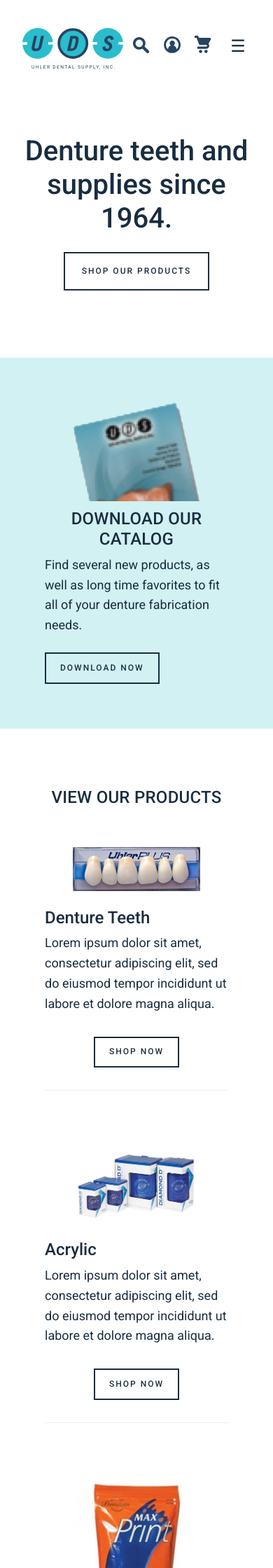
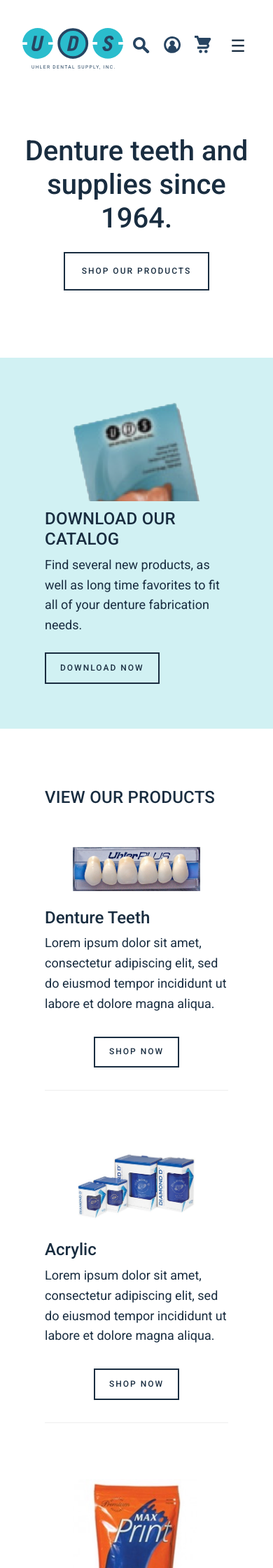
Before and after one commit to brodieaustin/uhlerdental-prototype, a Jekyll site: the page built from index.html, in a window 390 px wide. Shown: the top 2240 px of the page at 70% size. Built offline with Jekyll 4.4.1, drawn with Linux system fonts in a browser that asks for light colours.

Commit message:
responsive homepage tweaks

```diff
--- a/assets/css/styles.css
+++ b/assets/css/styles.css
@@ -47,8 +47,7 @@ main {
   position: relative;
   max-width: 64rem;
   margin: 0 auto;
-  padding: 2rem;
-  z-index: 500; }
+  padding: 2rem; }
   @media screen and (min-width: 736px) {
     .container.flex-container {
       display: flex;
@@ -368,11 +367,7 @@ input, select {
   padding: 4rem; }
 
 .homepage-section h2 {
-  font-weight: 500;
-  text-align: center; }
-  @media screen and (min-width: 736px) {
-    .homepage-section h2 {
-      text-align: left; } }
+  font-weight: 500; }
 
 .homepage-section p {
   font-size: 1.125rem; }
@@ -558,13 +553,11 @@ input, select {
 .product-previews {
   list-style: none;
   margin: 0;
-  padding: 0; }
-  @media screen and (min-width: 736px) {
-    .product-previews {
-      display: flex;
-      flex-wrap: wrap;
-      margin-top: 2rem;
-      margin-left: -2rem; } }
+  padding: 0;
+  display: flex;
+  flex-wrap: wrap;
+  margin-top: 2rem;
+  margin-left: -2rem; }
 
 .product-preview {
   display: flex;
--- a/src/scss/_homepage.scss
+++ b/src/scss/_homepage.scss
@@ -6,11 +6,6 @@
 
   h2{
     font-weight: 500;
-    text-align: center;
-
-    @media screen and (#{$bp-larger-than-tablet}){
-      text-align: left;
-    }
   }
 
   p{
--- a/src/scss/_layout.scss
+++ b/src/scss/_layout.scss
@@ -3,7 +3,6 @@
   max-width: $max-width;
   margin: 0 auto;
   padding: 2rem;
-  z-index: 500;
 
   &.flex-container{
     @media screen and (#{$bp-larger-than-tablet}){
--- a/src/scss/_products.scss
+++ b/src/scss/_products.scss
@@ -1,12 +1,9 @@
 .product-previews{
   @include unstyled-list;
-
-  @media screen and (#{$bp-larger-than-tablet}){
-    display: flex;
-    flex-wrap: wrap;
-    margin-top: 2rem;
-    margin-left: -2rem;
-  }
+  display: flex;
+  flex-wrap: wrap;
+  margin-top: 2rem;
+  margin-left: -2rem;
 }
 
 .product-preview{
```
